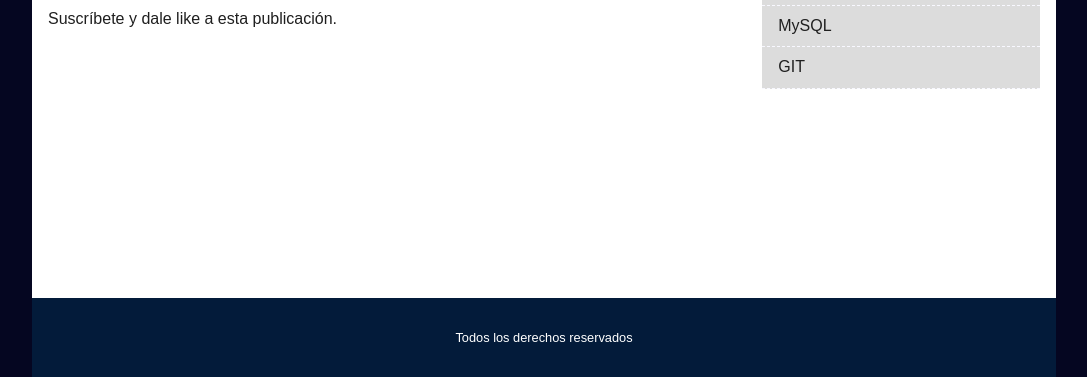
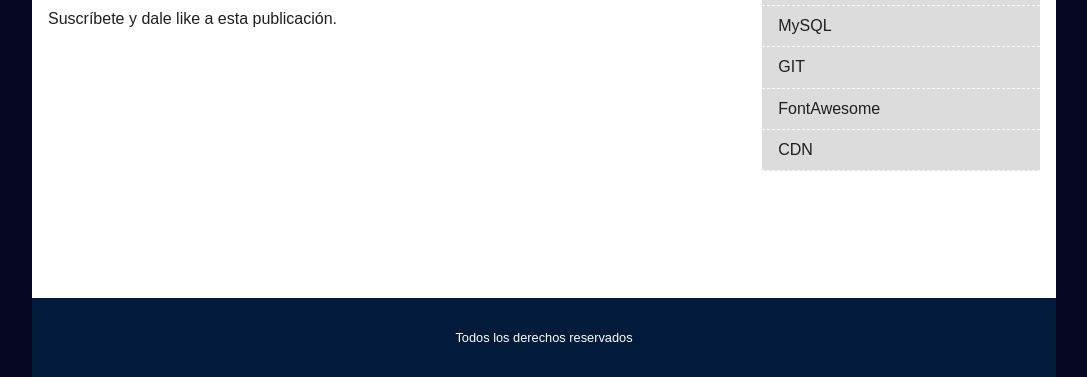
Before and after one commit to alexglzrys/hyperblog, a plain HTML site: page index.html in a window 1280 px wide. Shown: the part 423-800 px from the top of the page, without its empty margins (96-1183 px from the left). Drawn offline with Linux system fonts and the light colour scheme.

Commit message:
nuevos elementos al listado

```diff
--- a/index.html
+++ b/index.html
@@ -34,6 +34,8 @@
                     <li>PHP</li>
                     <li>MySQL</li>
                     <li>GIT</li>
+                    <li>FontAwesome</li>
+                    <li>CDN</li>
                 </ul>
             </section>
         </main>
```
